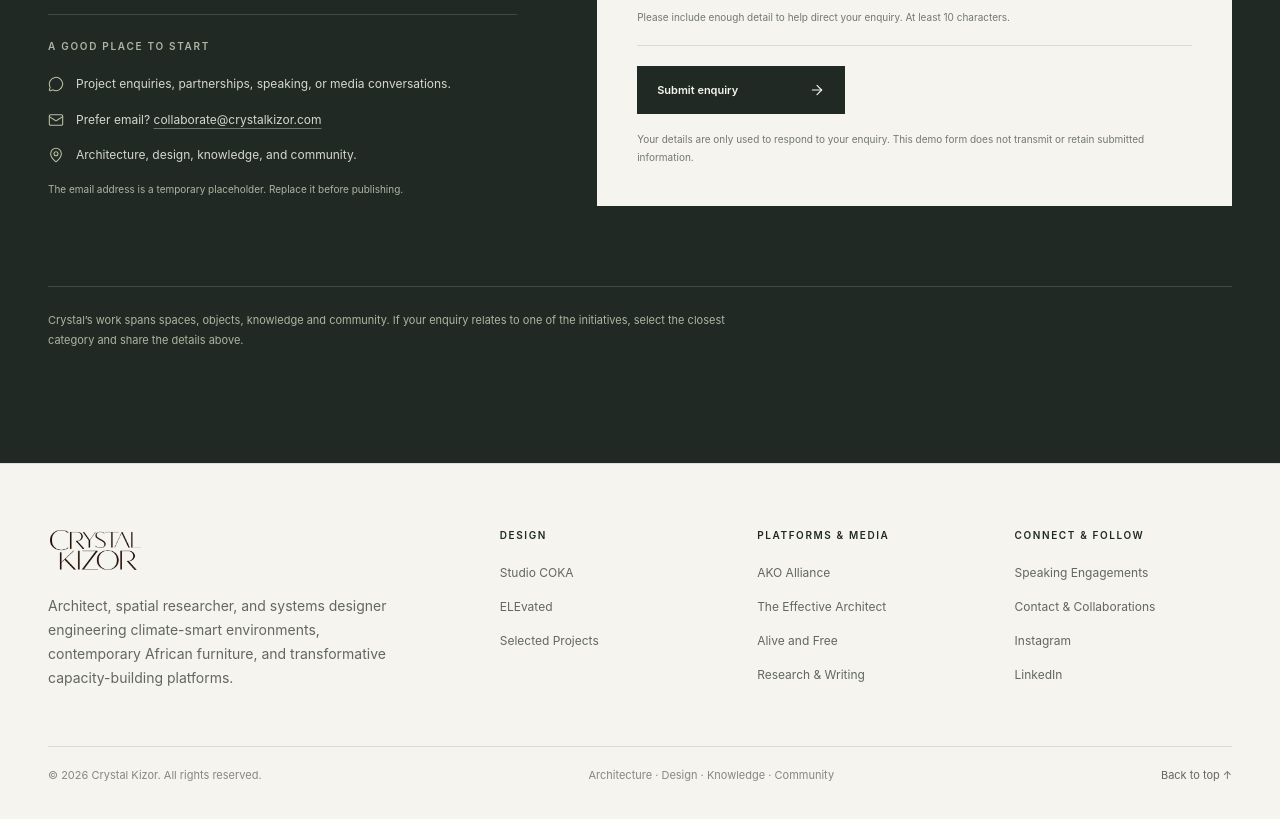
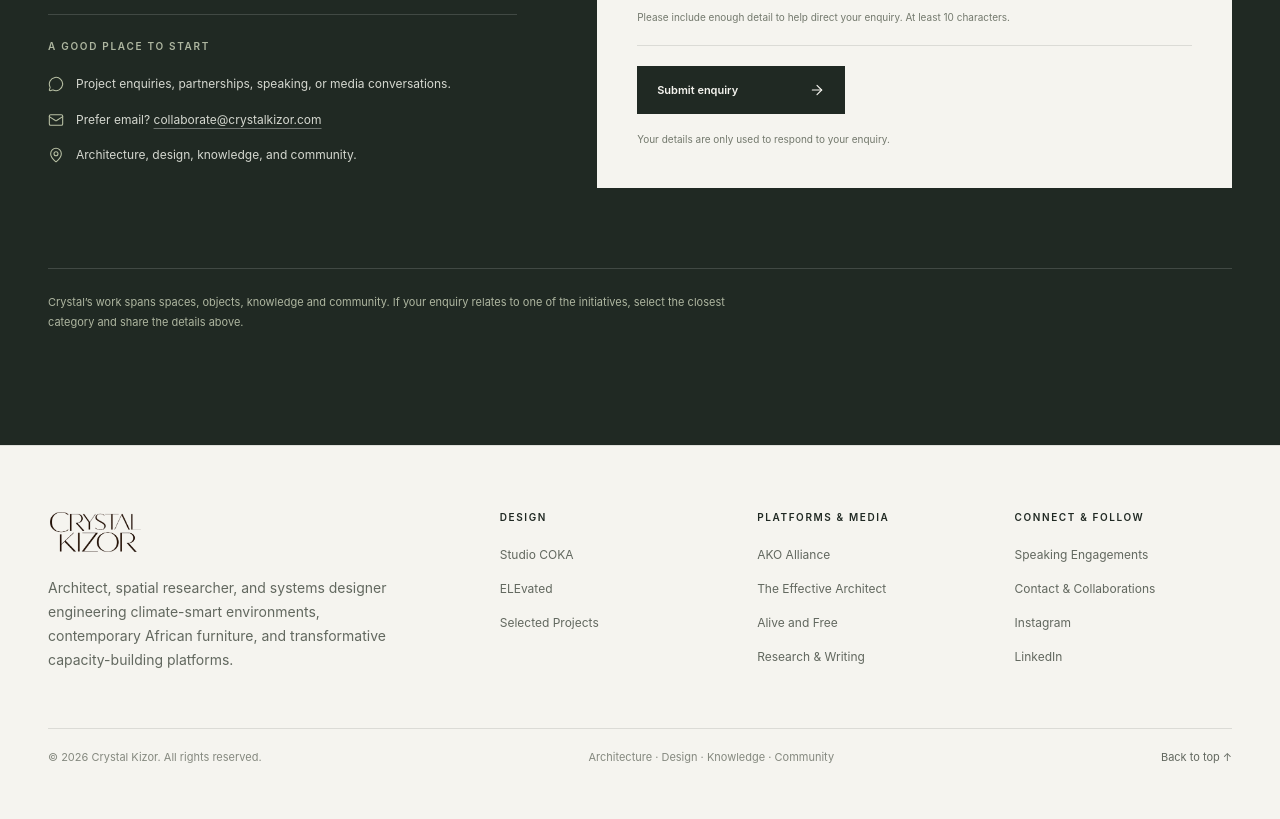
Before and after one commit to emm-ok/crystal-kizor, a React (Vite) app: page / in a window 1280 px wide. Shown: the part 6040-6859 px from the top of the page. Built offline with nearby package versions, Linux system fonts and the light colour scheme.

Commit message:
refactor: clean up comments and simplify messaging in ContactSection

```diff
--- a/src/components/ContactSection.tsx
+++ b/src/components/ContactSection.tsx
@@ -85,7 +85,6 @@
                                     <Mail size={16} strokeWidth={1.6} className="mt-0.5 shrink-0 text-[#b8c0a4]" aria-hidden="true" />
                                     <span>
                                         Prefer email?{' '}
-                                        {/* Replace the example address with Crystal's verified email before launch. */}
                                         <a
                                             href="mailto:collaborate@crystalkizor.com?subject=Enquiry%20for%20Crystal%20Kizor"
                                             className="underline decoration-white/35 underline-offset-4 transition-colors hover:text-[#c8d0b7] focus-visible:outline-2 focus-visible:outline-offset-4 focus-visible:outline-[#b8c0a4]"
@@ -99,9 +98,6 @@
                                     <span>Architecture, design, knowledge, and community.</span>
                                 </li>
                             </ul>
-                            <p className="mt-4 text-[10px] leading-relaxed text-[#aeb6a0]">
-                                The email address is a temporary placeholder. Replace it before publishing.
-                            </p>
                         </aside>
                     </div>
 
@@ -260,8 +256,7 @@
                                                 <ArrowRight size={16} strokeWidth={1.7} aria-hidden="true" className="transition-transform duration-200 group-hover:translate-x-1" />
                                             </button>
                                             <p className="mt-4 max-w-lg text-[10px] leading-[1.8] text-[#73796d]">
-                                                Your details are only used to respond to your enquiry. This demo form does not
-                                                transmit or retain submitted information.
+                                                Your details are only used to respond to your enquiry.
                                             </p>
                                         </div>
                                     </motion.form>
```
